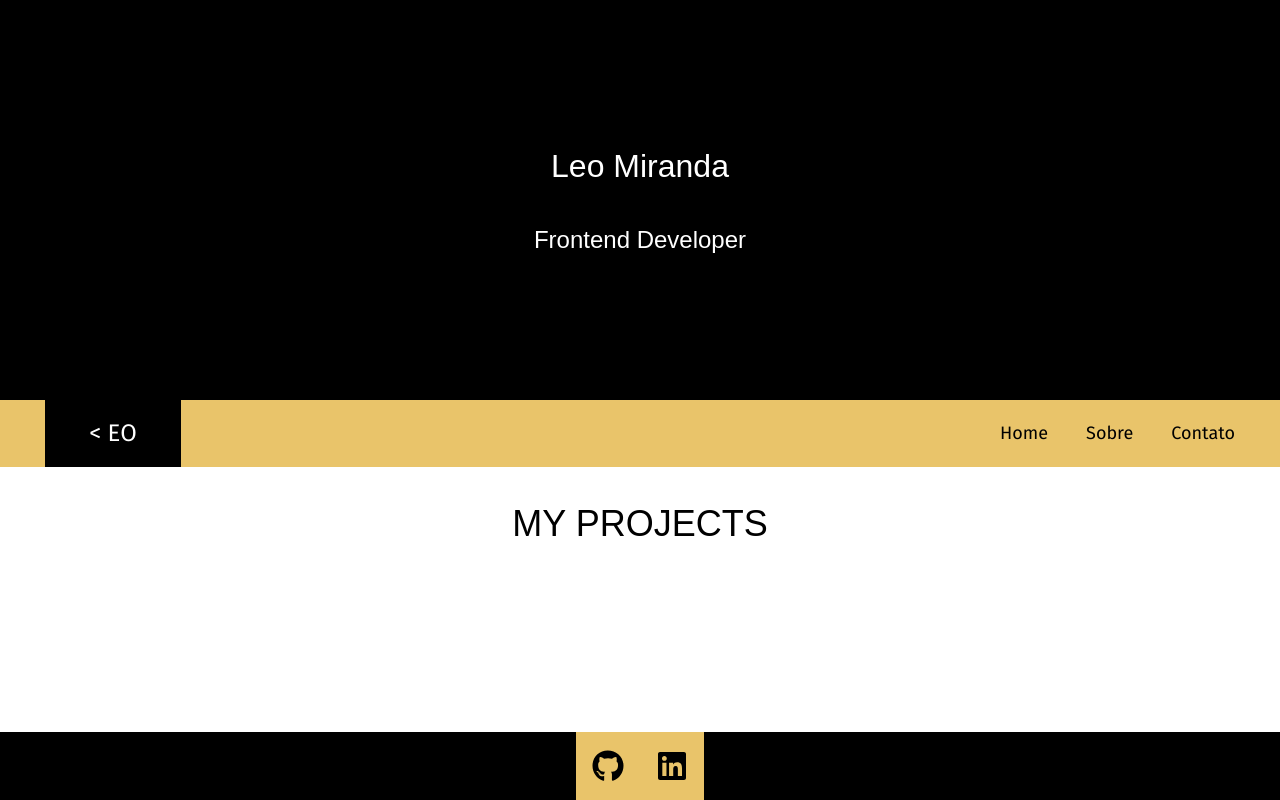
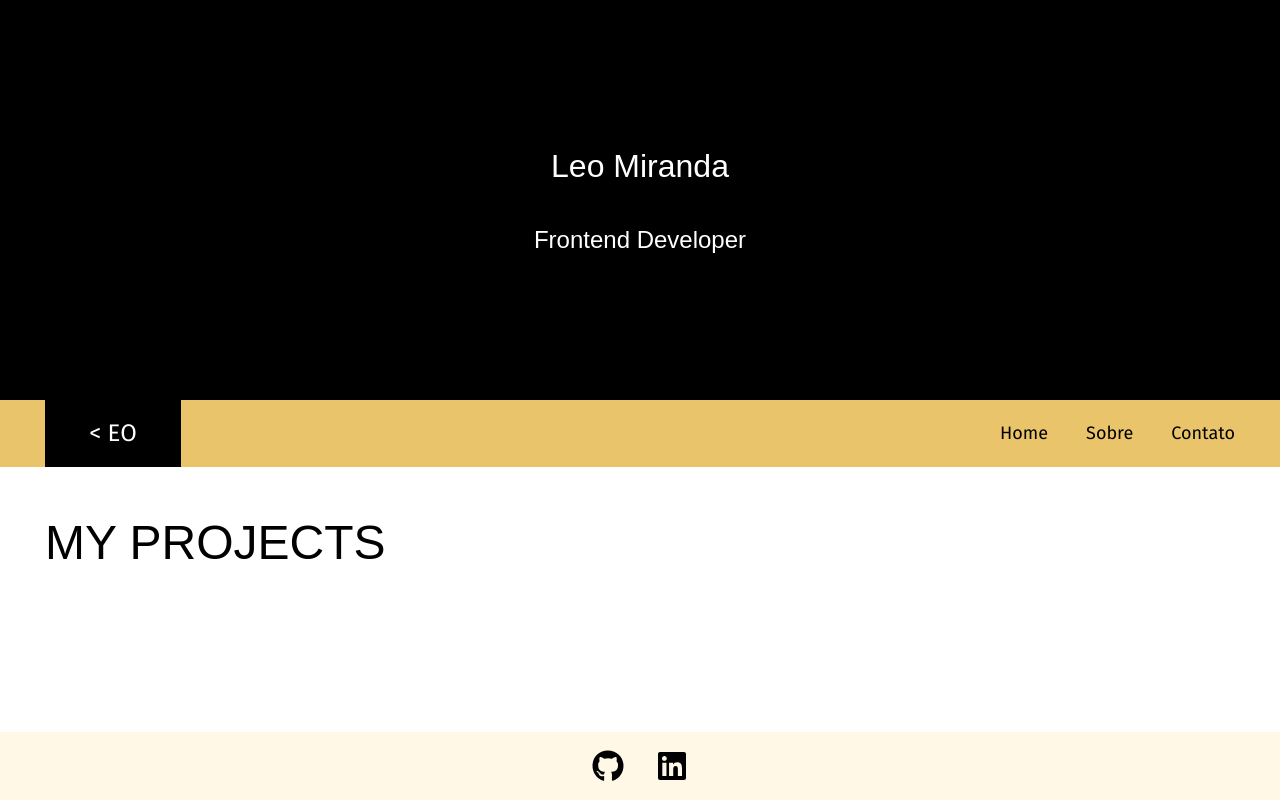
Before and after one commit to leomiranda/Leonardo_Miranda_BootcampFrontendAlura, a Next.js app: page / in a window 1280 px wide. Built offline with nearby package versions, Linux system fonts and the light colour scheme; a web font is replaced by a local one.

Commit message:
custom title and footer

```diff
--- a/src/components/sections/Footer/index.js
+++ b/src/components/sections/Footer/index.js
@@ -4,13 +4,12 @@ import { FaGithub, FaLinkedin } from 'react-icons/fa';
 
 const FooterBg = styled.footer`
   height: 68px;
-  background-color: #000;
+  background-color: #fff8e6;
   display: flex;
   justify-content: center;
 `;
 
 const FooterWrapper = styled.div`
-  background-color: #e9c46a;
   display: flex;
   align-items: center;
   justify-content: center;
--- a/src/components/typography/SectionTitle/index.js
+++ b/src/components/typography/SectionTitle/index.js
@@ -1,7 +1,15 @@
-import styled from 'styled-components';
+import styled, { css } from 'styled-components';
+import { breakpointsMedia } from '../../../theme/utils/breakpointsMedia';
 
 export const SectionTitle = styled.h3`
   text-transform: uppercase;
   font-size: 36px;
   text-align: center;
+
+  ${breakpointsMedia({
+    md: css`
+      font-size: 48px;
+      text-align: left;
+    `,
+  })}
 `;
```
